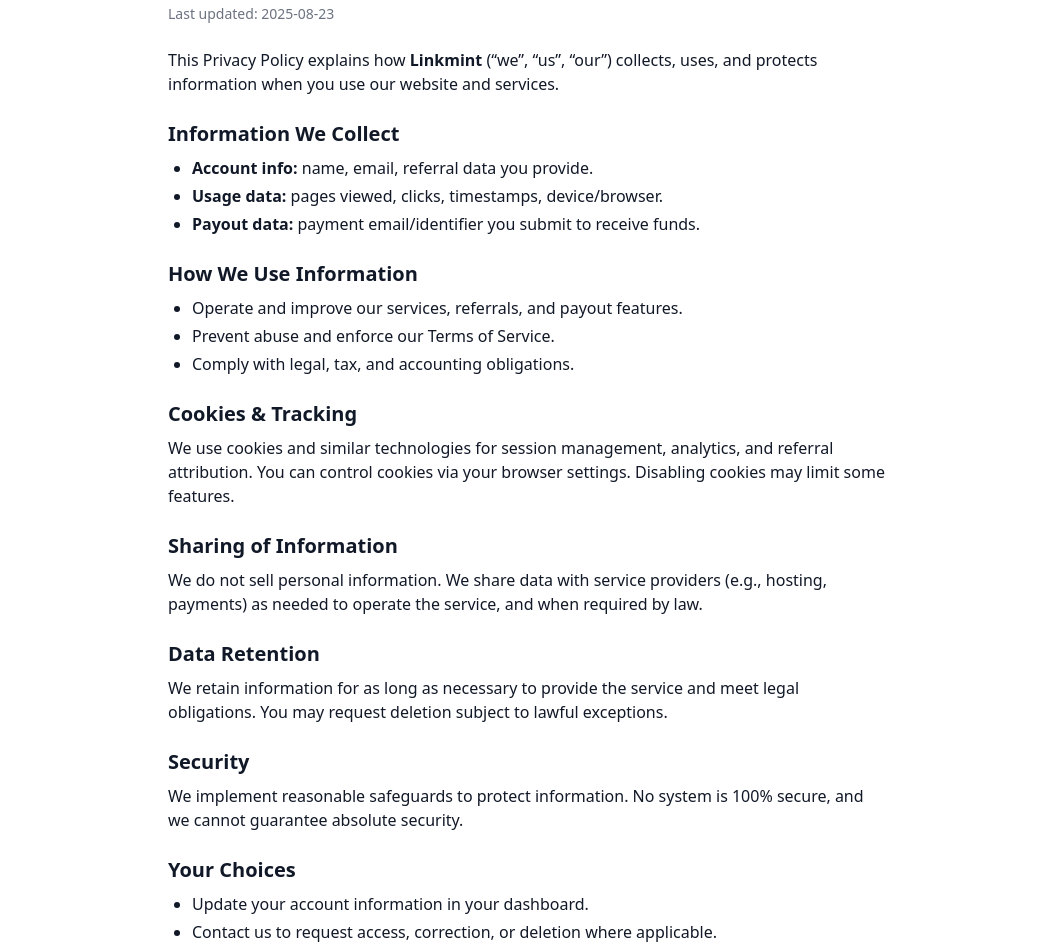
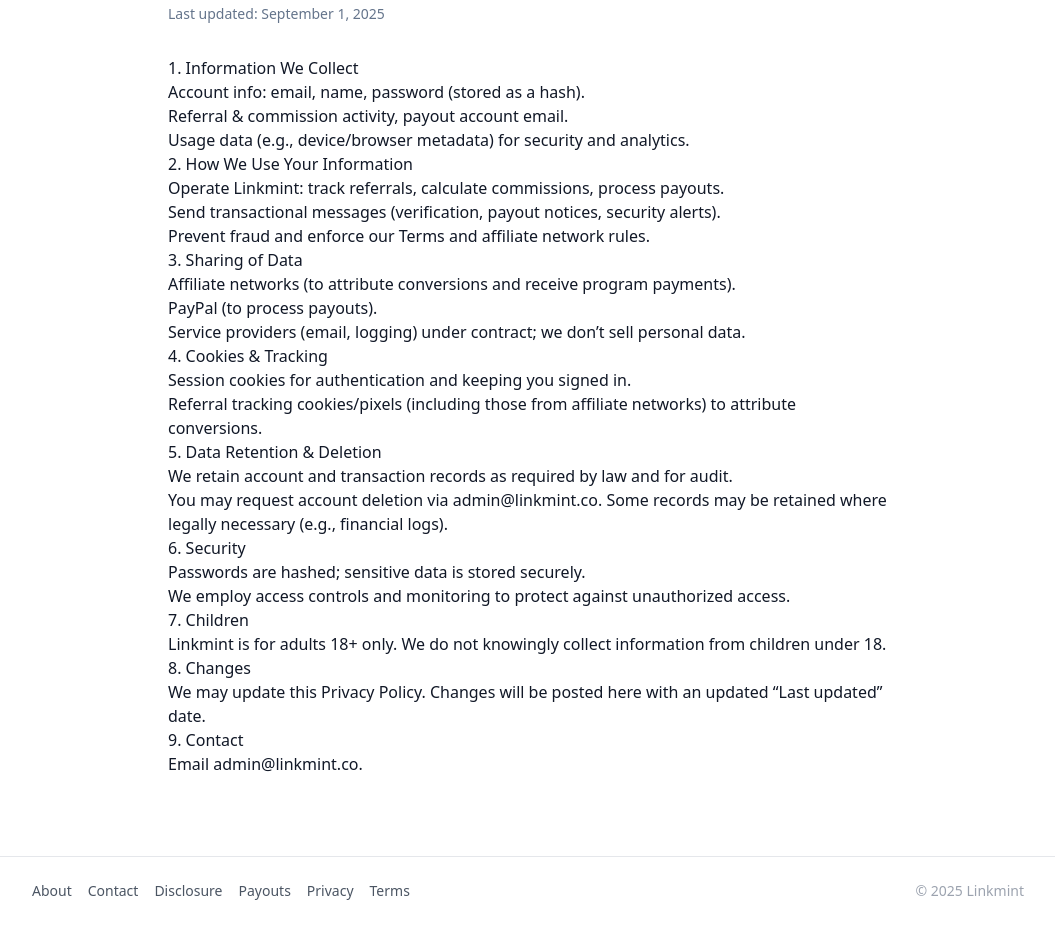
Before and after one commit to begintolern/Linkmint, a Next.js app: page /privacy in a window 1280 px wide. Shown: the part 80-1032 px from the top of the page, without its empty margins (112-1167 px from the left). After the commit the page ends 1005 px from the top, so only its background shows below. Built offline with nearby package versions, Linux system fonts and the light colour scheme; no server answers.

Commit message:
Add Terms of Service and Privacy Policy pages

```diff
--- a/app/privacy/page.tsx
+++ b/app/privacy/page.tsx
@@ -1,91 +1,88 @@
-export const dynamic = "force-dynamic";
-export const fetchCache = "force-no-store";
-export const revalidate = 0;
+// app/privacy/page.tsx
+import type { Metadata } from "next";
+
+export const metadata: Metadata = {
+  title: "Privacy Policy • Linkmint",
+  description:
+    "Linkmint Privacy Policy: what we collect, how we use it, who we share it with, cookies, retention, security, and contact.",
+};
 
 export default function PrivacyPage() {
   return (
-    <main className="max-w-3xl mx-auto p-6 space-y-6">
-      <h1 className="text-3xl font-bold">Privacy Policy</h1>
-      <p className="text-sm text-gray-500">Last updated: {new Date().toISOString().slice(0,10)}</p>
+    <main className="mx-auto max-w-3xl px-6 py-10">
+      <h1 className="text-3xl font-semibold">Privacy Policy</h1>
+      <p className="mt-2 text-sm text-slate-500">Last updated: September 1, 2025</p>
 
-      <p>
-        This Privacy Policy explains how <strong>Linkmint</strong> (“we”, “us”, “our”)
-        collects, uses, and protects information when you use our website and services.
-      </p>
+      <section className="prose prose-slate mt-8">
+        <h2>1. Information We Collect</h2>
+        <ul>
+          <li>Account info: email, name, password (stored as a hash).</li>
+          <li>Referral &amp; commission activity, payout account email.</li>
+          <li>Usage data (e.g., device/browser metadata) for security and analytics.</li>
+        </ul>
 
-      <section className="space-y-2">
-        <h2 className="text-xl font-semibold">Information We Collect</h2>
-        <ul className="list-disc pl-6 space-y-1">
-          <li><strong>Account info:</strong> name, email, referral data you provide.</li>
-          <li><strong>Usage data:</strong> pages viewed, clicks, timestamps, device/browser.</li>
-          <li><strong>Payout data:</strong> payment email/identifier you submit to receive funds.</li>
+        <h2>2. How We Use Your Information</h2>
+        <ul>
+          <li>Operate Linkmint: track referrals, calculate commissions, process payouts.</li>
+          <li>Send transactional messages (verification, payout notices, security alerts).</li>
+          <li>Prevent fraud and enforce our Terms and affiliate network rules.</li>
         </ul>
-      </section>
 
-      <section className="space-y-2">
-        <h2 className="text-xl font-semibold">How We Use Information</h2>
-        <ul className="list-disc pl-6 space-y-1">
-          <li>Operate and improve our services, referrals, and payout features.</li>
-          <li>Prevent abuse and enforce our Terms of Service.</li>
-          <li>Comply with legal, tax, and accounting obligations.</li>
+        <h2>3. Sharing of Data</h2>
+        <ul>
+          <li>
+            Affiliate networks (to attribute conversions and receive program payments).
+          </li>
+          <li>PayPal (to process payouts).</li>
+          <li>
+            Service providers (email, logging) under contract; we don’t sell personal data.
+          </li>
         </ul>
-      </section>
 
-      <section className="space-y-2">
-        <h2 className="text-xl font-semibold">Cookies & Tracking</h2>
+        <h2>4. Cookies &amp; Tracking</h2>
+        <ul>
+          <li>Session cookies for authentication and keeping you signed in.</li>
+          <li>
+            Referral tracking cookies/pixels (including those from affiliate networks) to
+            attribute conversions.
+          </li>
+        </ul>
+
+        <h2>5. Data Retention &amp; Deletion</h2>
+        <ul>
+          <li>
+            We retain account and transaction records as required by law and for audit.
+          </li>
+          <li>
+            You may request account deletion via{" "}
+            <a href="mailto:admin@linkmint.co">admin@linkmint.co</a>. Some records may be
+            retained where legally necessary (e.g., financial logs).
+          </li>
+        </ul>
+
+        <h2>6. Security</h2>
+        <ul>
+          <li>Passwords are hashed; sensitive data is stored securely.</li>
+          <li>
+            We employ access controls and monitoring to protect against unauthorized access.
+          </li>
+        </ul>
+
+        <h2>7. Children</h2>
         <p>
-          We use cookies and similar technologies for session management, analytics, and referral
-          attribution. You can control cookies via your browser settings. Disabling cookies may
-          limit some features.
+          Linkmint is for adults 18+ only. We do not knowingly collect information from
+          children under 18.
         </p>
-      </section>
 
-      <section className="space-y-2">
-        <h2 className="text-xl font-semibold">Sharing of Information</h2>
+        <h2>8. Changes</h2>
         <p>
-          We do not sell personal information. We share data with service providers (e.g., hosting,
-          payments) as needed to operate the service, and when required by law.
+          We may update this Privacy Policy. Changes will be posted here with an updated
+          “Last updated” date.
         </p>
-      </section>
 
-      <section className="space-y-2">
-        <h2 className="text-xl font-semibold">Data Retention</h2>
+        <h2>9. Contact</h2>
         <p>
-          We retain information for as long as necessary to provide the service and meet legal
-          obligations. You may request deletion subject to lawful exceptions.
-        </p>
-      </section>
-
-      <section className="space-y-2">
-        <h2 className="text-xl font-semibold">Security</h2>
-        <p>
-          We implement reasonable safeguards to protect information. No system is 100% secure, and
-          we cannot guarantee absolute security.
-        </p>
-      </section>
-
-      <section className="space-y-2">
-        <h2 className="text-xl font-semibold">Your Choices</h2>
-        <ul className="list-disc pl-6 space-y-1">
-          <li>Update your account information in your dashboard.</li>
-          <li>Contact us to request access, correction, or deletion where applicable.</li>
-        </ul>
-      </section>
-
-      <section className="space-y-2">
-        <h2 className="text-xl font-semibold">Children’s Privacy</h2>
-        <p>
-          Our services are not directed to children under 13. If you believe a child provided
-          personal information, please contact us and we will take appropriate steps to remove it.
-        </p>
-      </section>
-
-      <section className="space-y-2">
-        <h2 className="text-xl font-semibold">Contact Us</h2>
-        <p>
-          Email: <a className="text-blue-600 underline" href="mailto:support@linkmint.co">support@linkmint.co</a>
-          <br />
-          Address: Linkmint, [Your Business Address]
+          Email <a href="mailto:admin@linkmint.co">admin@linkmint.co</a>.
         </p>
       </section>
     </main>
--- a/app/terms/page.tsx
+++ b/app/terms/page.tsx
@@ -1,202 +1,97 @@
-export const dynamic = "force-dynamic";
-export const fetchCache = "force-no-store";
-export const revalidate = 0;
+// app/terms/page.tsx
+import type { Metadata } from "next";
+
+export const metadata: Metadata = {
+  title: "Terms of Service • Linkmint",
+  description:
+    "Linkmint Terms of Service: eligibility, accounts, commissions, payouts, referrals, prohibited use, liability, and termination.",
+};
 
 export default function TermsPage() {
-  const updated = new Date().toISOString().slice(0, 10);
+  return (
+    <main className="mx-auto max-w-3xl px-6 py-10">
+      <h1 className="text-3xl font-semibold">Terms of Service</h1>
+      <p className="mt-2 text-sm text-slate-500">Last updated: September 1, 2025</p>
 
-  return (
-    <main className="max-w-3xl mx-auto p-6 space-y-6">
-      <h1 className="text-3xl font-bold">Terms of Service</h1>
-      <p className="text-sm text-gray-500">Last updated: {updated}</p>
+      <section className="prose prose-slate mt-8">
+        <h2>1. Eligibility</h2>
+        <p>
+          You must be <strong>18 years or older</strong> to use Linkmint. Accounts
+          created by minors will be closed and any unpaid balances forfeited.
+        </p>
 
-      <p>
-        These Terms of Service (“Terms”) govern your access to and use of
-        <strong> Linkmint</strong> (“we”, “us”, “our”) and any related websites,
-        applications, and services (collectively, the “Service”). By accessing or
-        using the Service, you agree to be bound by these Terms.
-      </p>
+        <h2>2. Accounts</h2>
+        <ul>
+          <li>You agree to provide accurate information and keep it up to date.</li>
+          <li>Only one account per person. No shared or duplicate accounts.</li>
+          <li>
+            We may suspend or terminate accounts suspected of fraud, abuse, or
+            misrepresentation.
+          </li>
+        </ul>
 
-      <section className="space-y-2">
-        <h2 className="text-xl font-semibold">1) Eligibility</h2>
-        <p>
-          You must be at least 18 years old and capable of forming a binding
-          contract. You may use the Service only in compliance with these Terms
-          and all applicable laws and regulations.
-        </p>
-      </section>
-
-      <section className="space-y-2">
-        <h2 className="text-xl font-semibold">2) Accounts & Verification</h2>
-        <p>
-          You’re responsible for your account and for maintaining the security of
-          your login credentials. We may require identity or email verification
-          and may suspend or terminate accounts that fail verification or appear
-          to be engaged in fraud or abuse.
-        </p>
-      </section>
-
-      <section className="space-y-2">
-        <h2 className="text-xl font-semibold">3) Use of the Service</h2>
-        <p>
-          You agree to use the Service only for lawful purposes and in accordance
-          with these Terms. You will not (a) interfere with or disrupt the
-          Service; (b) reverse engineer or scrape non-public areas; (c) submit
-          fraudulent, misleading, or harmful content or traffic; (d) violate
-          affiliate network rules, advertiser policies, or applicable law.
-        </p>
-      </section>
-
-      <section className="space-y-2">
-        <h2 className="text-xl font-semibold">
-          4) Affiliate Links, Tracking & Earnings
-        </h2>
-        <ul className="list-disc pl-6 space-y-1">
+        <h2>3. Earnings &amp; Payouts</h2>
+        <ul>
           <li>
-            The Service may provide referral or affiliate links. We and users may
-            receive commissions for qualifying actions from advertisers or
-            networks.
+            Commissions are earned when approved affiliate conversions are tracked to
+            your links and paid to Linkmint by the respective affiliate network.
           </li>
           <li>
-            Tracking depends on third-party cookies, pixels, SubIDs, postbacks,
-            and advertiser/network systems. We do not guarantee tracking or
-            attribution when third-party systems fail, are blocked, or change.
+            <strong>Payouts are only made after affiliate networks pay Linkmint.</strong>{" "}
+            Pending or unapproved commissions are not eligible.
           </li>
           <li>
-            Earnings are estimates until confirmed by the applicable network or
-            advertiser and are subject to adjustment, reversal, holdback, and
-            compliance review.
+            Standard split: <strong>80% user / 5% referrer / 15% Linkmint margin</strong>.
+          </li>
+          <li>
+            Payouts are via PayPal only. PayPal fees are deducted from your payout.
+          </li>
+          <li>Minimum payout thresholds may apply and can change over time.</li>
+        </ul>
+
+        <h2>4. Referral Program</h2>
+        <ul>
+          <li>
+            Inviting 3+ friends unlocks a <strong>90-day 5% override bonus</strong>.
+          </li>
+          <li>Self-referrals, fake accounts, and spam are prohibited and void bonuses.</li>
+        </ul>
+
+        <h2>5. Prohibited Use</h2>
+        <ul>
+          <li>No spam, bots, fake traffic, or prohibited placements per network rules.</li>
+          <li>No misleading claims or attempts to game tracking or payouts.</li>
+        </ul>
+
+        <h2>6. Liability</h2>
+        <ul>
+          <li>
+            Linkmint is not liable for missed earnings due to tracking issues, network
+            decisions, or delays beyond our control.
+          </li>
+          <li>The service is provided “as-is” without warranties.</li>
+        </ul>
+
+        <h2>7. Termination</h2>
+        <ul>
+          <li>
+            We may suspend or terminate any account that violates these Terms or applicable
+            network policies.
+          </li>
+          <li>
+            Balances linked to fraudulent activity will not be paid and may be reversed.
           </li>
         </ul>
-      </section>
 
-      <section className="space-y-2">
-        <h2 className="text-xl font-semibold">5) Payouts</h2>
-        <ul className="list-disc pl-6 space-y-1">
-          <li>
-            Payout timing and eligibility depend on network/advertiser payments,
-            fraud checks, and minimum thresholds. See our{" "}
-            <a className="text-blue-600 underline" href="/payouts">
-              Payout Policy
-            </a>
-            .
-          </li>
-          <li>
-            We may pause payouts and/or adjust balances if we detect suspected
-            fraud, abuse, policy violations, or unconfirmed/withheld earnings.
-          </li>
-          <li>
-            You are responsible for providing accurate payout details and for any
-            fees charged by payment providers (e.g., PayPal).
-          </li>
-        </ul>
-      </section>
+        <h2>8. Changes</h2>
+        <p>
+          We may update these Terms from time to time. We will post changes on this page
+          and update the “Last updated” date above. Continued use constitutes acceptance.
+        </p>
 
-      <section className="space-y-2">
-        <h2 className="text-xl font-semibold">
-          6) Chargebacks, Reversals & Compliance Holds
-        </h2>
+        <h2>9. Contact</h2>
         <p>
-          Advertisers and networks may reverse transactions, hold funds, or
-          reject traffic. We may reflect such adjustments in your balance. We may
-          delay or deny payouts until investigations are complete.
-        </p>
-      </section>
-
-      <section className="space-y-2">
-        <h2 className="text-xl font-semibold">7) Prohibited Conduct</h2>
-        <ul className="list-disc pl-6 space-y-1">
-          <li>Fraudulent clicks, fake leads, or cookie stuffing</li>
-          <li>Misleading claims, false advertising, or brand infringement</li>
-          <li>Malware, spam, scraping, or unauthorized access</li>
-          <li>Activities violating laws, advertiser policies, or network terms</li>
-        </ul>
-      </section>
-
-      <section className="space-y-2">
-        <h2 className="text-xl font-semibold">8) Intellectual Property</h2>
-        <p>
-          The Service, including content and software, is owned by us or our
-          licensors and is protected by intellectual property laws. You receive a
-          limited, non-exclusive, non-transferable license to use the Service in
-          accordance with these Terms.
-        </p>
-      </section>
-
-      <section className="space-y-2">
-        <h2 className="text-xl font-semibold">9) Privacy</h2>
-        <p>
-          Our{" "}
-          <a className="text-blue-600 underline" href="/privacy">
-            Privacy Policy
-          </a>{" "}
-          explains how we collect and use information. By using the Service, you
-          consent to those practices.
-        </p>
-      </section>
-
-      <section className="space-y-2">
-        <h2 className="text-xl font-semibold">10) Disclaimers</h2>
-        <p>
-          THE SERVICE IS PROVIDED “AS IS” WITHOUT WARRANTIES OF ANY KIND.
-          WE DISCLAIM ALL IMPLIED WARRANTIES OF MERCHANTABILITY, FITNESS FOR A
-          PARTICULAR PURPOSE, AND NON-INFRINGEMENT. We do not warrant continuous,
-          error-free operation, or guaranteed earnings or payouts.
-        </p>
-      </section>
-
-      <section className="space-y-2">
-        <h2 className="text-xl font-semibold">11) Limitation of Liability</h2>
-        <p>
-          TO THE MAXIMUM EXTENT PERMITTED BY LAW, WE SHALL NOT BE LIABLE FOR ANY
-          INDIRECT, INCIDENTAL, SPECIAL, CONSEQUENTIAL, OR PUNITIVE DAMAGES, OR
-          ANY LOSS OF PROFITS, REVENUE, DATA, OR GOODWILL, ARISING OUT OF OR
-          RELATED TO YOUR USE OF THE SERVICE.
-        </p>
-      </section>
-
-      <section className="space-y-2">
-        <h2 className="text-xl font-semibold">12) Indemnification</h2>
-        <p>
-          You agree to indemnify and hold us harmless from any claims, damages,
-          liabilities, and expenses arising from your use of the Service or your
-          violation of these Terms.
-        </p>
-      </section>
-
-      <section className="space-y-2">
-        <h2 className="text-xl font-semibold">13) Suspension & Termination</h2>
-        <p>
-          We may suspend or terminate access to the Service at any time for any
-          reason, including suspected fraud, abuse, or policy violations. Upon
-          termination, your right to use the Service ceases immediately.
-        </p>
-      </section>
-
-      <section className="space-y-2">
-        <h2 className="text-xl font-semibold">14) Governing Law</h2>
-        <p>
-          These Terms are governed by the laws of [Your State/Country], without
-          regard to conflict of laws principles. The exclusive venue for disputes
-          shall be the courts located in [Your Venue].
-        </p>
-      </section>
-
-      <section className="space-y-2">
-        <h2 className="text-xl font-semibold">15) Changes to These Terms</h2>
-        <p>
-          We may update these Terms from time to time. Changes are effective when
-          posted. Your continued use of the Service signifies acceptance of the
-          updated Terms.
-        </p>
-      </section>
-
-      <section className="space-y-2">
-        <h2 className="text-xl font-semibold">16) Contact</h2>
-        <p>
-          Email: <a className="text-blue-600 underline" href="mailto:support@linkmint.co">support@linkmint.co</a>
-          <br />
-          Address: Linkmint, [Your Business Address]
+          Questions? Email <a href="mailto:admin@linkmint.co">admin@linkmint.co</a>.
         </p>
       </section>
     </main>
```
